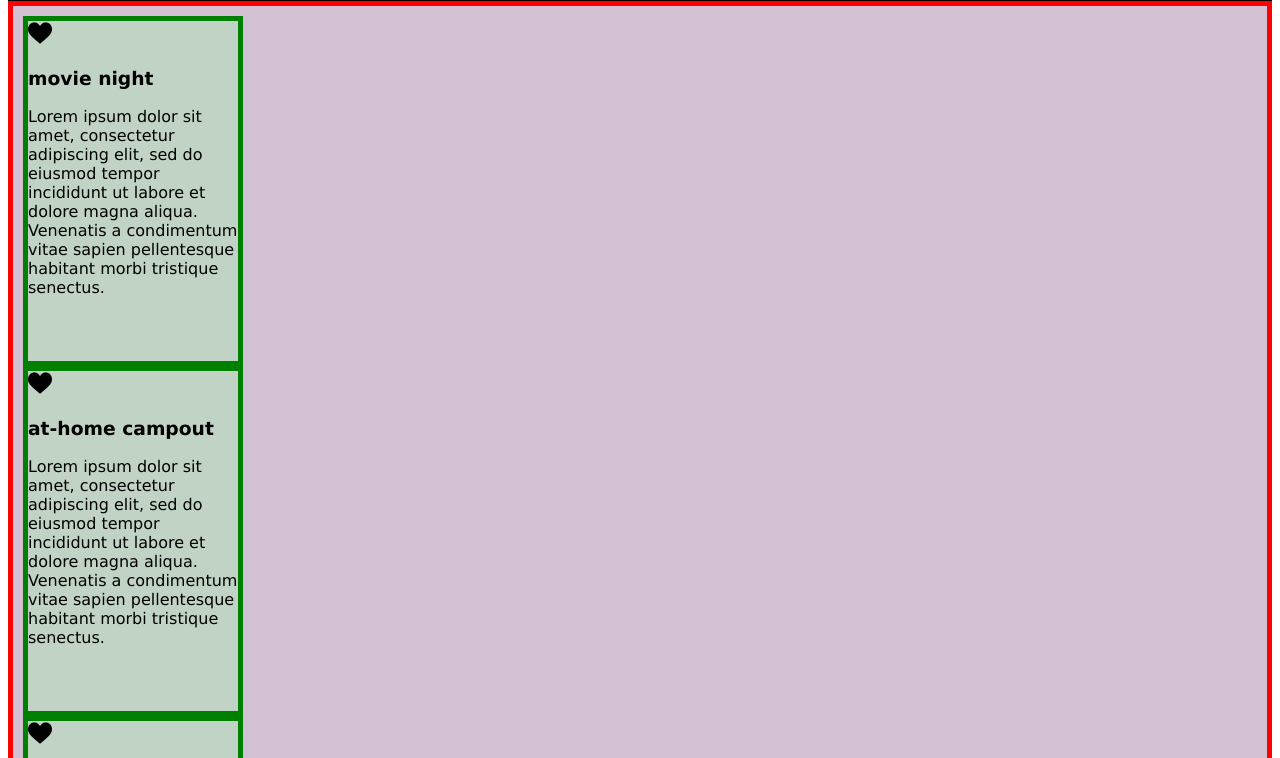
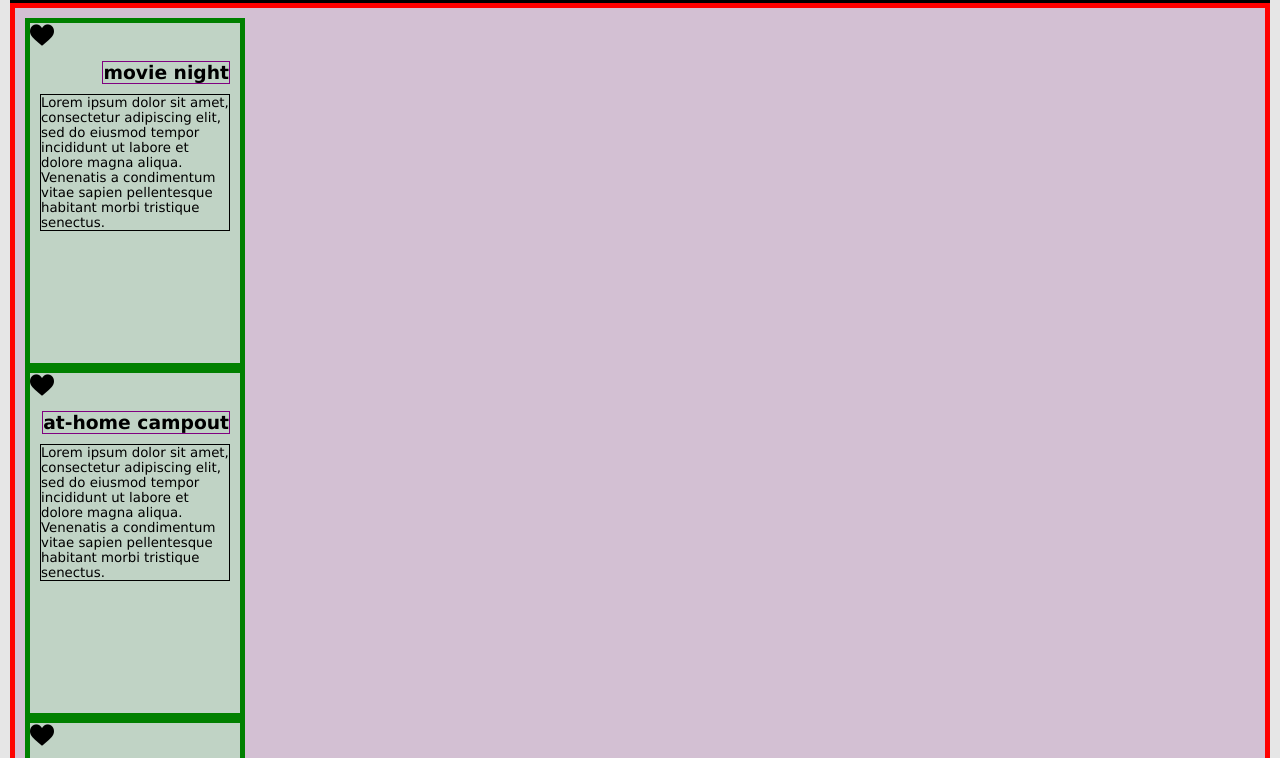
Before and after one commit to ErinUntermeyer/eu-comp-challenge-1, a plain HTML site: page index.html in a window 1280 px wide. Shown: the part 107-865 px from the top of the page. Drawn offline with Linux system fonts and the light colour scheme.

Commit message:
Add body, p, input and h3 style in CSS file

```diff
--- a/styles.css
+++ b/styles.css
@@ -1,6 +1,14 @@
 * {
   box-sizing: border-box;
   font-family: verdana;
+}
+
+body {
+  background: #E6E6E6;
+  margin: 0 auto;
+  padding: 10px;
+  width: 100%;
+  height: 50%;
 }
 
 /* this is my flex container */
@@ -50,14 +58,31 @@ article {
 
 }
 
-h1 {
-  border: solid orange 1px;
-  margin: 0;
+p {
+  border: solid black 1px;
+  margin: 10px;
+  font-size: 10pt;
+
+  grid-column-start: 1;
+  grid-column-end: 4;
+  grid-row-start: 3;
 
 }
 
-h2 {
+input {
+  grid-column-start: 1;
+  grid-row-start: 1;
+  place-self: center;
+}
+
+h3 {
   border: solid purple 1px;
-  margin: 0;
+  margin: 10px;
+  text-align: right;
 
+  grid-column-start: 2;
+  grid-column-end: 4;
+  grid-row-start: 1;
+  align-self: center;
+  justify-self: right;
 }
```
